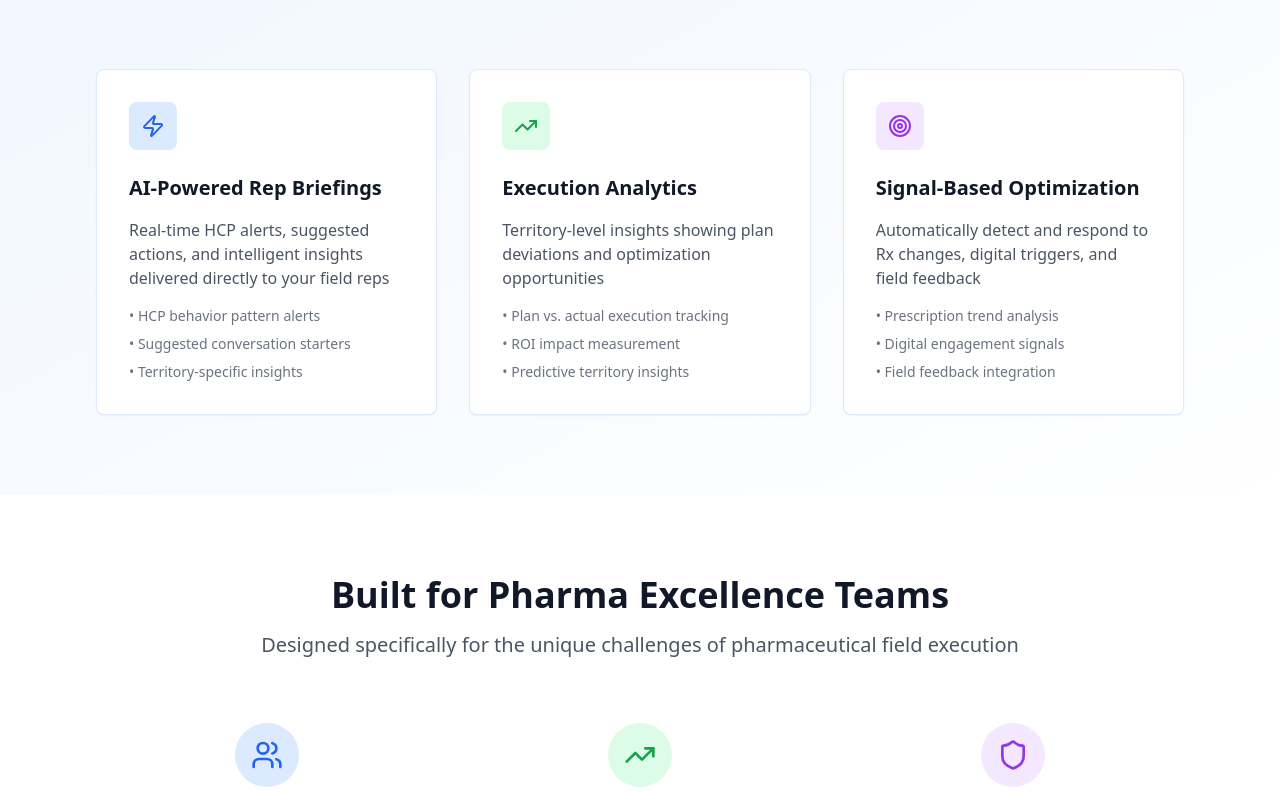
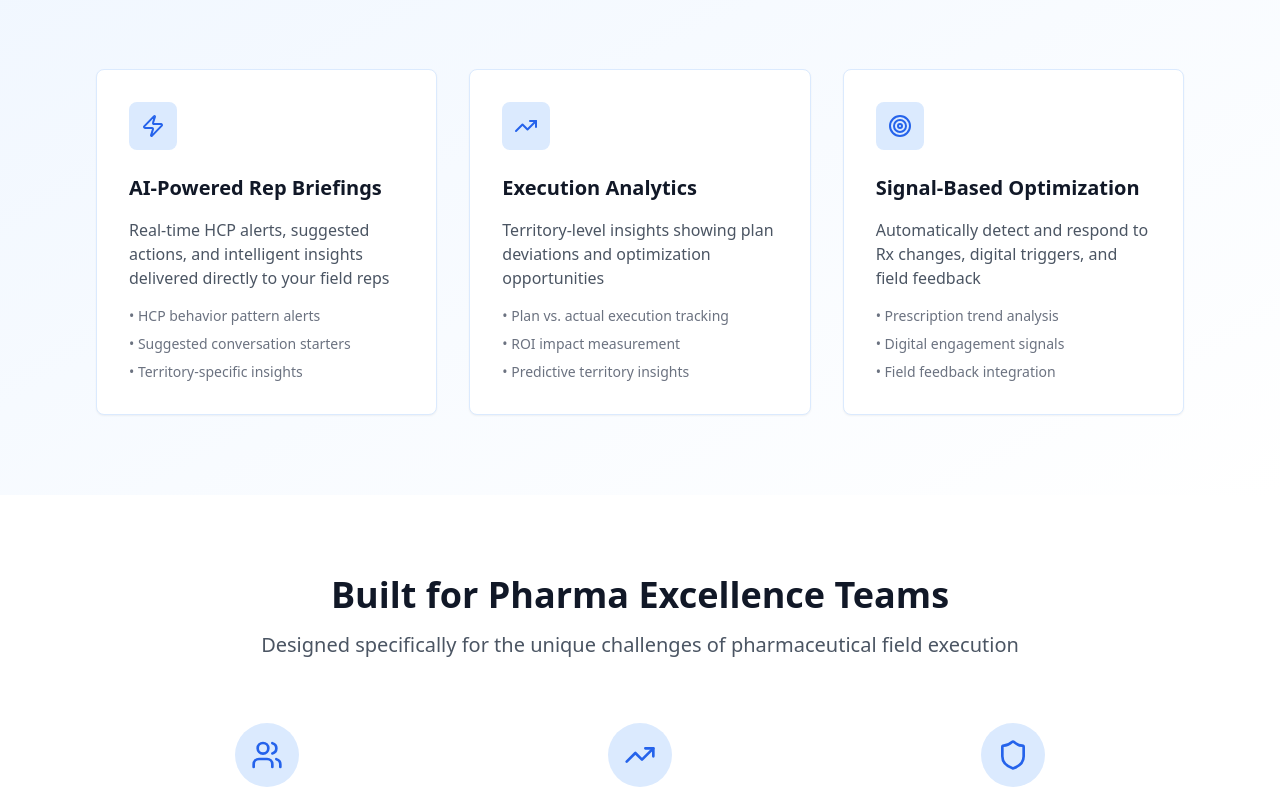
Before and after one commit to aatmaj/in-field-ai-dynamics, a React (Vite) app: page / in a window 1280 px wide. Shown: the part 1166-1960 px from the top of the page. Built offline with nearby package versions, Linux system fonts and the light colour scheme.

Commit message:
Fix: Logo and color issues
Ensured logo is visible and Paramanu color scheme is applied.

```diff
--- a/src/pages/Index.tsx
+++ b/src/pages/Index.tsx
@@ -30,7 +30,7 @@ const Index = () => {
               alt="Paramanu Logo"
               className="w-8 h-8"
             />
-            <span className="text-xl font-bold text-gray-900">Paramanu</span>
+            <span className="text-xl font-bold text-blue-900">Paramanu</span>
           </div>
           <nav className="hidden md:flex space-x-8">
             <button onClick={() => scrollToSection('features')} className="text-gray-600 hover:text-blue-600 transition-colors">Features</button>
@@ -158,8 +158,8 @@ const Index = () => {
 
             <Card className="border-blue-100 hover:shadow-lg transition-shadow">
               <CardContent className="p-8">
-                <div className="w-12 h-12 bg-green-100 rounded-lg flex items-center justify-center mb-6">
-                  <TrendingUp className="w-6 h-6 text-green-600" />
+                <div className="w-12 h-12 bg-blue-100 rounded-lg flex items-center justify-center mb-6">
+                  <TrendingUp className="w-6 h-6 text-blue-600" />
                 </div>
                 <h3 className="text-xl font-semibold text-gray-900 mb-4">Execution Analytics</h3>
                 <p className="text-gray-600 mb-4">
@@ -175,8 +175,8 @@ const Index = () => {
 
             <Card className="border-blue-100 hover:shadow-lg transition-shadow">
               <CardContent className="p-8">
-                <div className="w-12 h-12 bg-purple-100 rounded-lg flex items-center justify-center mb-6">
-                  <Target className="w-6 h-6 text-purple-600" />
+                <div className="w-12 h-12 bg-blue-100 rounded-lg flex items-center justify-center mb-6">
+                  <Target className="w-6 h-6 text-blue-600" />
                 </div>
                 <h3 className="text-xl font-semibold text-gray-900 mb-4">Signal-Based Optimization</h3>
                 <p className="text-gray-600 mb-4">
@@ -215,8 +215,8 @@ const Index = () => {
               </p>
             </div>
             <div className="text-center">
-              <div className="w-16 h-16 bg-green-100 rounded-full flex items-center justify-center mx-auto mb-6">
-                <TrendingUp className="w-8 h-8 text-green-600" />
+              <div className="w-16 h-16 bg-blue-100 rounded-full flex items-center justify-center mx-auto mb-6">
+                <TrendingUp className="w-8 h-8 text-blue-600" />
               </div>
               <h3 className="text-xl font-semibold text-gray-900 mb-4">SFE Leaders</h3>
               <p className="text-gray-600">
@@ -224,8 +224,8 @@ const Index = () => {
               </p>
             </div>
             <div className="text-center">
-              <div className="w-16 h-16 bg-purple-100 rounded-full flex items-center justify-center mx-auto mb-6">
-                <Shield className="w-8 h-8 text-purple-600" />
+              <div className="w-16 h-16 bg-blue-100 rounded-full flex items-center justify-center mx-auto mb-6">
+                <Shield className="w-8 h-8 text-blue-600" />
               </div>
               <h3 className="text-xl font-semibold text-gray-900 mb-4">CIOs & Digital Heads</h3>
               <p className="text-gray-600">
```
Also changed, not shown: public/logo-icon-only.svg.
